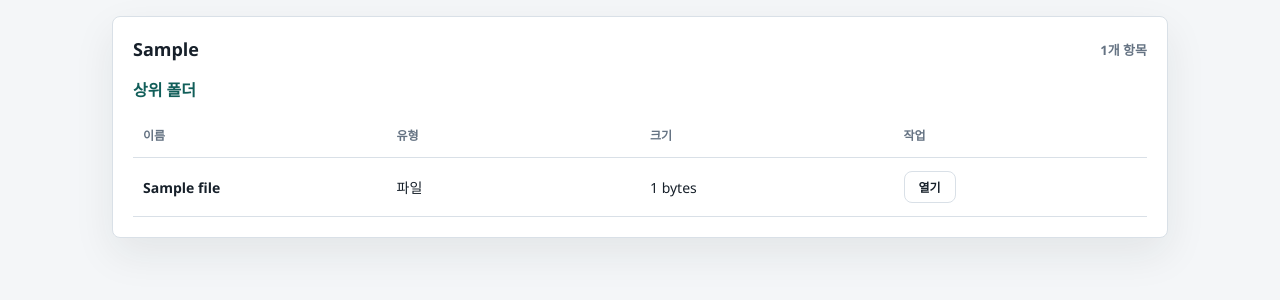
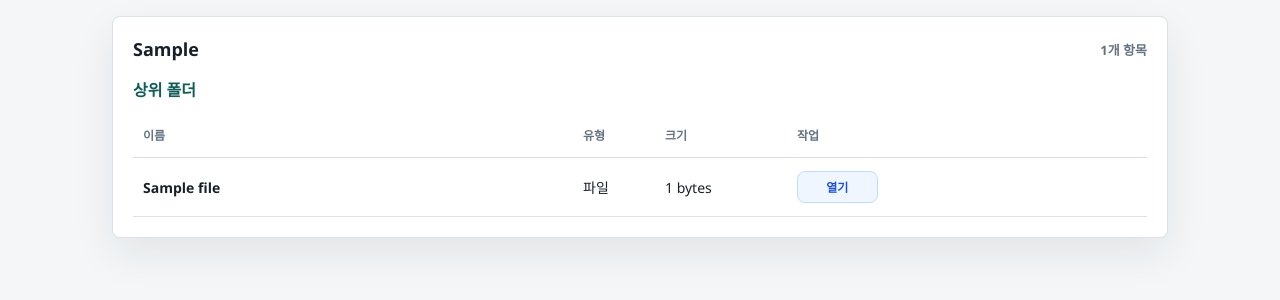
Before and after one commit to zeonzyeon/SecureNas_monitor, a Flask app: template app/templates/files.html in a window 1280 px wide. Shown: the part 165-465 px from the top of the page. Run offline with Flask 3, Linux system fonts and the light colour scheme; the template is opened without the code that fills it: most values are stand-ins (such as "Sample title", 1, 10 or a date in 2020).

Commit message:
관리자 파일 관리 이동 추가

```diff
--- a/app/static/css/dashboard.css
+++ b/app/static/css/dashboard.css
@@ -183,6 +183,12 @@ h1 {
 .text-button {
   height: 42px;
   padding: 0 14px;
+}
+
+.text-button.primary {
+  border-color: var(--accent);
+  background: var(--accent);
+  color: #ffffff;
 }
 
 .small-button {
--- a/app/static/css/files.css
+++ b/app/static/css/files.css
@@ -258,6 +258,22 @@ table {
   table-layout: fixed;
 }
 
+.file-list-name-col {
+  width: auto;
+}
+
+.file-list-type-col {
+  width: 82px;
+}
+
+.file-list-size-col {
+  width: 132px;
+}
+
+.file-list-action-col {
+  width: 360px;
+}
+
 th,
 td {
   padding: 13px 10px;
@@ -276,15 +292,12 @@ td {
   font-size: 14px;
 }
 
-td:nth-child(4) {
-  width: 260px;
-}
-
 .action-row {
-  display: flex;
+  display: grid;
+  grid-template-columns: repeat(4, minmax(74px, 1fr));
   align-items: center;
-  flex-wrap: wrap;
   gap: 6px;
+  max-width: 360px;
 }
 
 .action-row form {
@@ -295,7 +308,8 @@ td:nth-child(4) {
   display: inline-flex;
   align-items: center;
   justify-content: center;
-  min-width: 52px;
+  width: 100%;
+  min-width: 74px;
   height: 32px;
   padding: 0 9px;
   border: 1px solid var(--line);
@@ -306,6 +320,24 @@ td:nth-child(4) {
   font-size: 12px;
   font-weight: 800;
   text-decoration: none;
+}
+
+.small-button.open {
+  border-color: #bfdbfe;
+  background: #eff6ff;
+  color: #1d4ed8;
+}
+
+.small-button.download {
+  border-color: #bbf7d0;
+  background: #f0fdf4;
+  color: #15803d;
+}
+
+.small-button.edit {
+  border-color: #fed7aa;
+  background: #fff7ed;
+  color: #c2410c;
 }
 
 .small-button.danger {
--- a/app/templates/dashboard.html
+++ b/app/templates/dashboard.html
@@ -19,6 +19,7 @@
       <nav class="nav">
         <a class="nav-item active" href="/">Dashboard</a>
         <a class="nav-item" href="#usersPanel">Users</a>
+        <a class="nav-item" href="{{ url_for('main.files') }}">Files</a>
         <a class="nav-item disabled" href="#" aria-disabled="true">Blocked IPs</a>
         <a class="nav-item disabled" href="#" aria-disabled="true">Settings</a>
       </nav>
@@ -39,6 +40,7 @@
           <h1>관리자 대시보드</h1>
         </div>
         <div class="topbar-actions">
+          <a class="text-button primary" href="{{ url_for('main.files') }}">파일 관리</a>
           <a class="text-button" href="{{ url_for('auth.logout') }}">로그아웃</a>
           <button class="icon-button" type="button" id="refreshButton" title="새로고침" aria-label="새로고침">
             ↻
--- a/app/templates/files.html
+++ b/app/templates/files.html
@@ -80,6 +80,12 @@
         {% if files %}
           <div class="table-wrap">
             <table>
+              <colgroup>
+                <col class="file-list-name-col">
+                <col class="file-list-type-col">
+                <col class="file-list-size-col">
+                <col class="file-list-action-col">
+              </colgroup>
               <thead>
                 <tr>
                   <th>이름</th>
@@ -103,12 +109,12 @@
                     <td>
                       <div class="action-row">
                         {% if not file.is_dir %}
-                          <a class="small-button" href="{{ url_for('main.open_file', subpath=file.href) }}" target="_blank">열기</a>
+                          <a class="small-button open" href="{{ url_for('main.open_file', subpath=file.href) }}" target="_blank">열기</a>
                           {% if permissions.can_download %}
-                            <a class="small-button" href="{{ url_for('main.download_file', subpath=file.href) }}">다운로드</a>
+                            <a class="small-button download" href="{{ url_for('main.download_file', subpath=file.href) }}">다운로드</a>
                           {% endif %}
                           {% if permissions.can_edit %}
-                            <a class="small-button" href="{{ url_for('main.edit_file', subpath=file.href) }}">수정</a>
+                            <a class="small-button edit" href="{{ url_for('main.edit_file', subpath=file.href) }}">수정</a>
                           {% endif %}
                         {% endif %}
                         {% if permissions.can_delete %}
```
